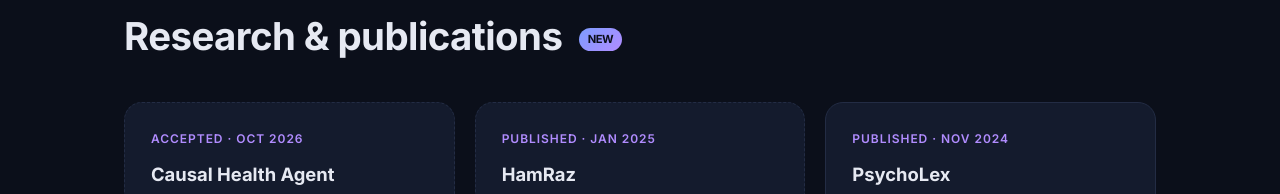
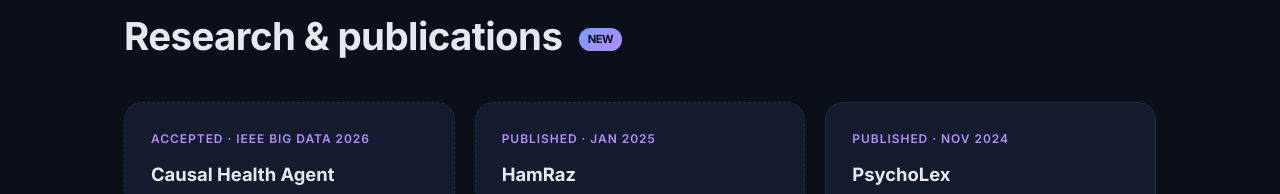
Before and after one commit to farnazmnz/farnazmnz.github.io, a plain HTML site: page index.html in a window 1280 px wide. Shown: the part 1286-1480 px from the top of the page. Drawn offline with Linux system fonts and the light colour scheme.

Commit message:
Mark Causal Health Agent as accepted at IEEE Big Data 2026

```diff
--- a/index.html
+++ b/index.html
@@ -99,7 +99,7 @@
     <h2>Research &amp; publications <span class="badge">NEW</span></h2>
     <div class="grid">
       <article class="card new">
-        <div class="tag">Accepted · Oct 2026</div>
+        <div class="tag">Accepted · IEEE Big Data 2026</div>
         <h3>Causal Health Agent</h3>
         <p>From wearable sensor anomalies to evidence-grounded explanations. With K. Davoudi and A. Neshati.</p>
         <div class="tech"><span>LLM Agents</span><span>Health</span><span>Causality</span></div>
```
